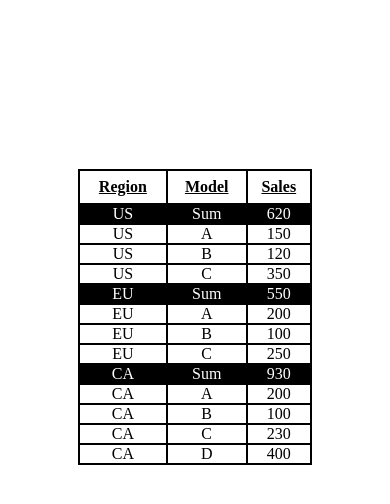
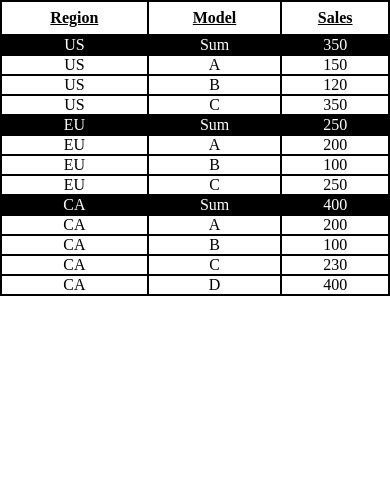
Before and after one commit to cw66786/Js_hm3_table, a plain HTML site: page index.html in a window 390 px wide. Drawn offline with Linux system fonts and the light colour scheme.

Commit message:
added media query and formatted

```diff
--- a/index.html
+++ b/index.html
@@ -1,10 +1,10 @@
 <!DOCTYPE html>
 <html lang="en">
   <head>
-    <meta charset="UTF-8">
-    <meta http-equiv="X-UA-Compatible" content="IE=edge">
-    <meta name="viewport" content="width=device-width, initial-scale=1.0">
-    <link rel="stylesheet" href="style.css">
+    <meta charset="UTF-8" />
+    <meta http-equiv="X-UA-Compatible" content="IE=edge" />
+    <meta name="viewport" content="width=device-width, initial-scale=1.0" />
+    <link rel="stylesheet" href="style.css" />
     <title>Js hw3 table</title>
   </head>
   <body>
@@ -14,14 +14,9 @@
           <th id-="region" class="region">Region</th>
           <th id-="model" class="model">Model</th>
           <th id-="sales" class="sales">Sales</th>
-
         </tr>
-
-
-
       </table>
     </div>
     <script src="index.js" type="text/javascript"></script>
-
   </body>
 </html>
--- a/index.js
+++ b/index.js
@@ -9,33 +9,29 @@ const data = [
   { region: "CA", model: "B", sales: 100 },
   { region: "CA", model: "C", sales: 230 },
   { region: "CA", model: "D", sales: 400 },
-
 ];
 
 const table = document.getElementById("table");
 
+let sums = {};
 
-let sums = {}
+data.forEach((el) => {
+  if (sums[el.rlgion]) {
+    sums[el.region] = sums[el.region] + el.sales;
+  } else {
+    sums[el.region] = el.sales;
+  }
+});
 
-data.forEach(e => {
-    if(sums[e.region]) {
-        sums[e.region] = sums[e.region]+e.sales
-    } else {
-        sums[e.region] = e.sales
-    }
-})
-
-
-const setTableData = (d,sum) => {
-  for (let el in d) {
-    let region = d[el].region;
+const setTableData = (d, sum) => {
+  d.forEach((el) => {
+    let region = el.region;
 
     let newChild = `<tbody class="${region}">
                     <tr class="sumRow"><td>${region}</td><td>Sum</td><td>${sum[region]}</td></tr></tbody>`;
 
-    let newRow = `<tr><td>${region}</td><td>${d[el].model}
-                    </td><td>${d[el].sales}</td</tr>`;
-
+    let newRow = `<tr><td>${region}</td><td>${el.model}
+                    </td><td>${el.sales}</td</tr>`;
 
     if (table.getElementsByClassName(region).length === 0) {
       table.innerHTML += newChild;
@@ -43,8 +39,7 @@ const setTableData = (d,sum) => {
     } else {
       table.getElementsByClassName(region)[0].innerHTML += newRow;
     }
-  }
+  });
 };
 
-
-setTableData(data,sums);
+setTableData(data, sums);
--- a/style.css
+++ b/style.css
@@ -1,4 +1,4 @@
-*{
+* {
     padding: 0;
     margin: 0;
 
@@ -15,7 +15,7 @@
 
 }
 
-.table{
+.table {
     width: 60vw;
     position: absolute;
     top: 20vh;
@@ -25,8 +25,7 @@
 .table,
 tr,
 th,
-td
-{
+td {
     border: 2px solid black;
     border-collapse: collapse;
     text-align: center;
@@ -46,7 +45,15 @@ th {
     color: white;
 }
 
-tr:hover{
+tr:hover {
     background-color: blue;
     color: white;
 }
+
+@media (max-width: 720px) {
+    .table {
+        width: 100vw;
+        top: 0;
+    }
+
+}
```
Lines whose indentation alone changed are shown as unchanged.
